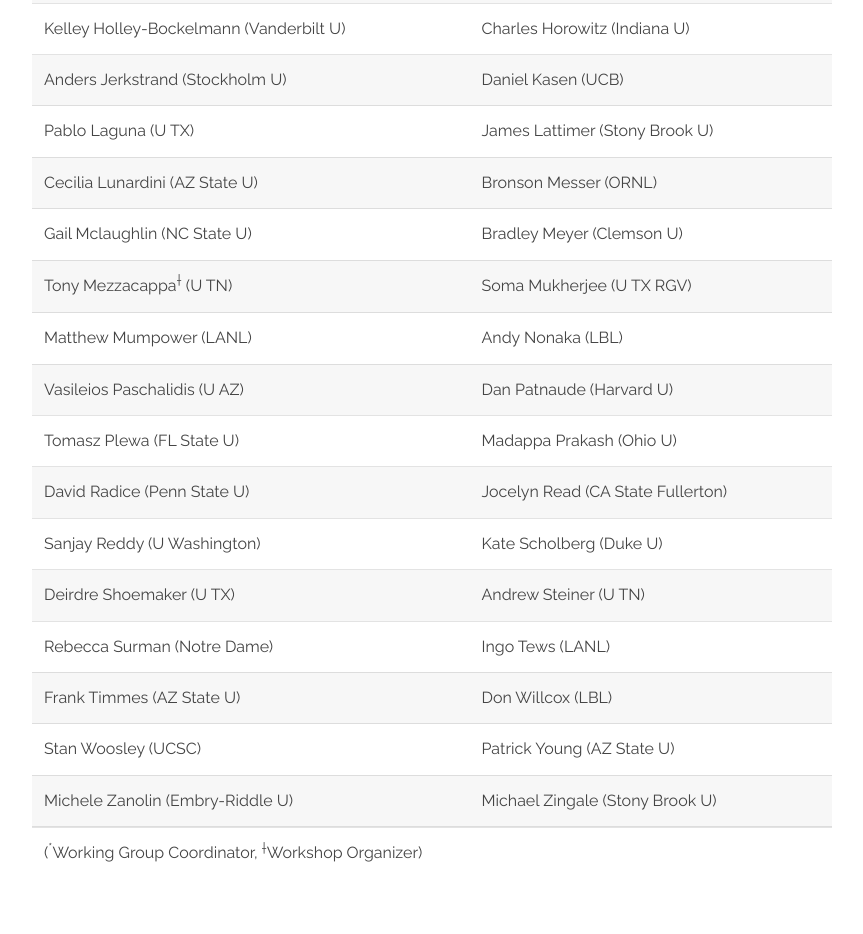
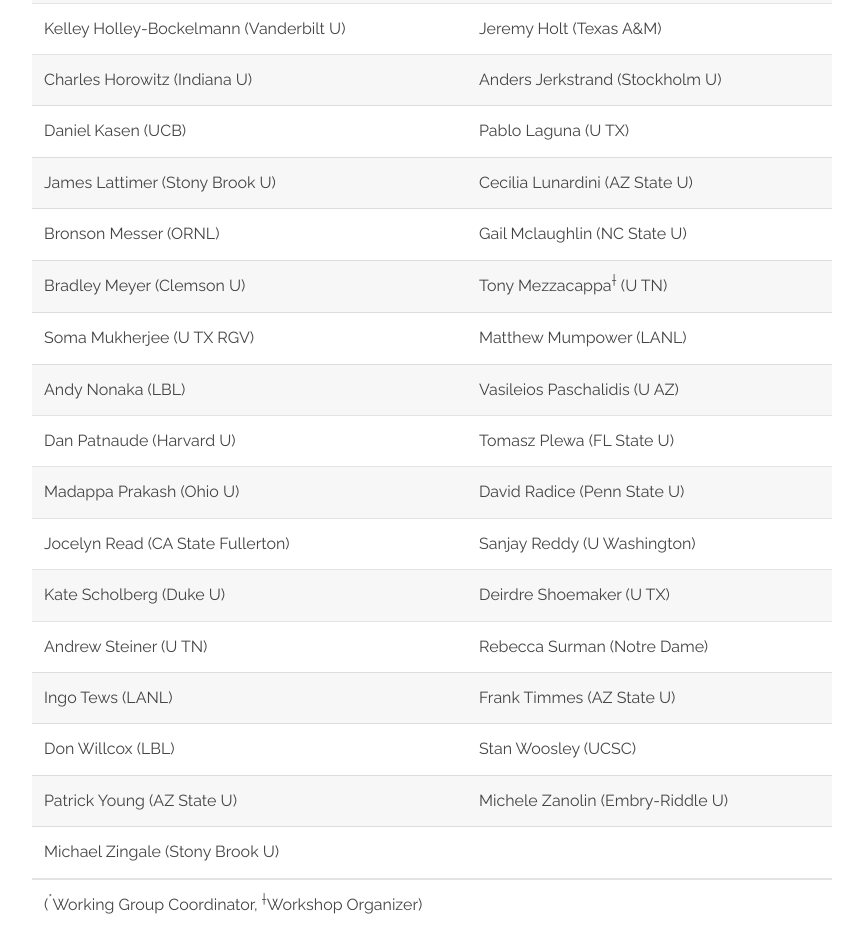
Before and after one commit to S4MMA/S4MMA.github.io, a plain HTML site: page who.html in a window 1280 px wide. Shown: the part 728-1662 px from the top of the page, without its empty margins (128-991 px from the left). Drawn offline with Linux system fonts and the light colour scheme.

Commit message:
Added jeremy holt to who.

```diff
--- a/who.html
+++ b/who.html
@@ -70,37 +70,38 @@
 	      <tr><td> Francis Halzen (U WI) </td>
 		<td> Raph Hix<sup>&#8224;</sup> (ORNL/U TN) </td></tr>
 	      <tr><td> Kelley Holley-Bockelmann (Vanderbilt U) </td>
-		<td>Charles Horowitz (Indiana U)</td></tr>
-	      <tr><td> Anders Jerkstrand (Stockholm U) </td>
-		<td> Daniel Kasen (UCB) </td></tr>
-	      <tr><td> Pablo Laguna (U TX) </td>
-		<td> James Lattimer (Stony Brook U) </td></tr>
-	      <tr><td> Cecilia Lunardini (AZ State U) </td>
-		<td> Bronson Messer (ORNL)  </td></tr>
-	      <tr><td> Gail Mclaughlin (NC State U) </td>
-		<td> Bradley Meyer (Clemson U) </td></tr>
-	      <tr><td> Tony Mezzacappa<sup>&#8224;</sup> (U TN) </td>
-		<td> Soma Mukherjee (U TX RGV) </td></tr>
-	      <tr><td> Matthew Mumpower (LANL) </td>
-		<td> Andy Nonaka (LBL) </td></tr>
-	      <tr><td> Vasileios Paschalidis (U AZ) </td>
-		<td> Dan Patnaude (Harvard U) </td></tr>
-	      <tr><td> Tomasz Plewa (FL State U)  </td>
-		<td>Madappa Prakash (Ohio U)</td></tr>
-	      <tr><td> David Radice (Penn State U) </td>
-		<td> Jocelyn Read (CA State Fullerton) </td></tr>
-	      <tr><td> Sanjay Reddy (U Washington) </td>
-		<td> Kate Scholberg (Duke U) </td></tr>
-	      <tr><td> Deirdre Shoemaker (U TX) </td>
-		<td> Andrew Steiner (U TN) </td></tr>
-	      <tr><td> Rebecca Surman (Notre Dame) </td>
-		<td>Ingo Tews (LANL)</td></tr>
-	      <tr><td> Frank Timmes (AZ State U) </td>
-		<td> Don Willcox (LBL) </td></tr>
-	      <tr><td> Stan Woosley (UCSC) </td>
-		<td> Patrick Young (AZ State U) </td></tr>
-	      <tr><td> Michele Zanolin (Embry-Riddle U) </td>
-		<td> Michael Zingale (Stony Brook U) </td></tr>
+		<td>Jeremy Holt (Texas A&M) </td></tr>
+	      <tr><td>Charles Horowitz (Indiana U)</td>
+		<td> Anders Jerkstrand (Stockholm U) </td></tr>
+	      <tr><td> Daniel Kasen (UCB) </td>
+		<td> Pablo Laguna (U TX) </td></tr>
+	      <tr><td> James Lattimer (Stony Brook U) </td>
+		<td> Cecilia Lunardini (AZ State U) </td></tr>
+	      <tr><td> Bronson Messer (ORNL)  </td>
+		<td> Gail Mclaughlin (NC State U) </td></tr>
+	      <tr><td> Bradley Meyer (Clemson U) </td>
+		<td> Tony Mezzacappa<sup>&#8224;</sup> (U TN) </td></tr>
+	      <tr><td> Soma Mukherjee (U TX RGV) </td>
+		<td> Matthew Mumpower (LANL) </td></tr>
+	      <tr><td> Andy Nonaka (LBL) </td>
+		<td> Vasileios Paschalidis (U AZ) </td></tr>
+	      <tr><td> Dan Patnaude (Harvard U) </td>
+		<td> Tomasz Plewa (FL State U)  </td></tr>
+	      <tr><td>Madappa Prakash (Ohio U)</td>
+		<td> David Radice (Penn State U) </td></tr>
+	      <tr><td> Jocelyn Read (CA State Fullerton) </td>
+		<td> Sanjay Reddy (U Washington) </td></tr>
+	      <tr><td> Kate Scholberg (Duke U) </td>
+		<td> Deirdre Shoemaker (U TX) </td></tr>
+	      <tr><td> Andrew Steiner (U TN) </td>
+		<td> Rebecca Surman (Notre Dame) </td></tr>
+	      <tr><td>Ingo Tews (LANL)</td>
+		<td> Frank Timmes (AZ State U) </td></tr>
+	      <tr><td> Don Willcox (LBL) </td>
+		<td> Stan Woosley (UCSC) </td></tr>
+	      <tr><td> Patrick Young (AZ State U) </td>
+		<td> Michele Zanolin (Embry-Riddle U) </td></tr>
+	      <tr><td> Michael Zingale (Stony Brook U) </td></tr>
 	      <tfoot>
                 <tr><td colspan="2">(<sup>&#42;</sup>Working Group Coordinator, <sup>&#8224;</sup>Workshop Organizer) </td></tr>
 	      </tfoot>
```
